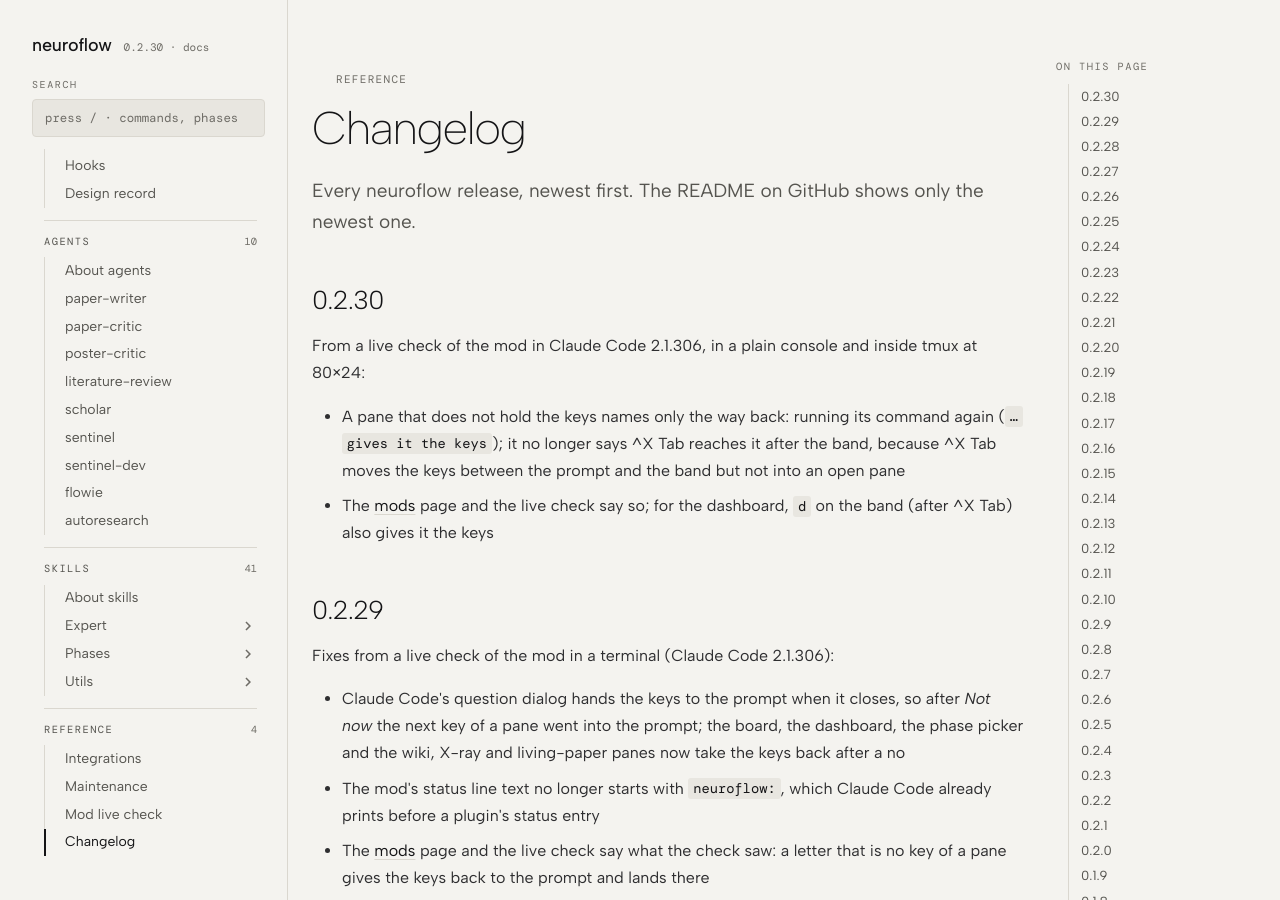
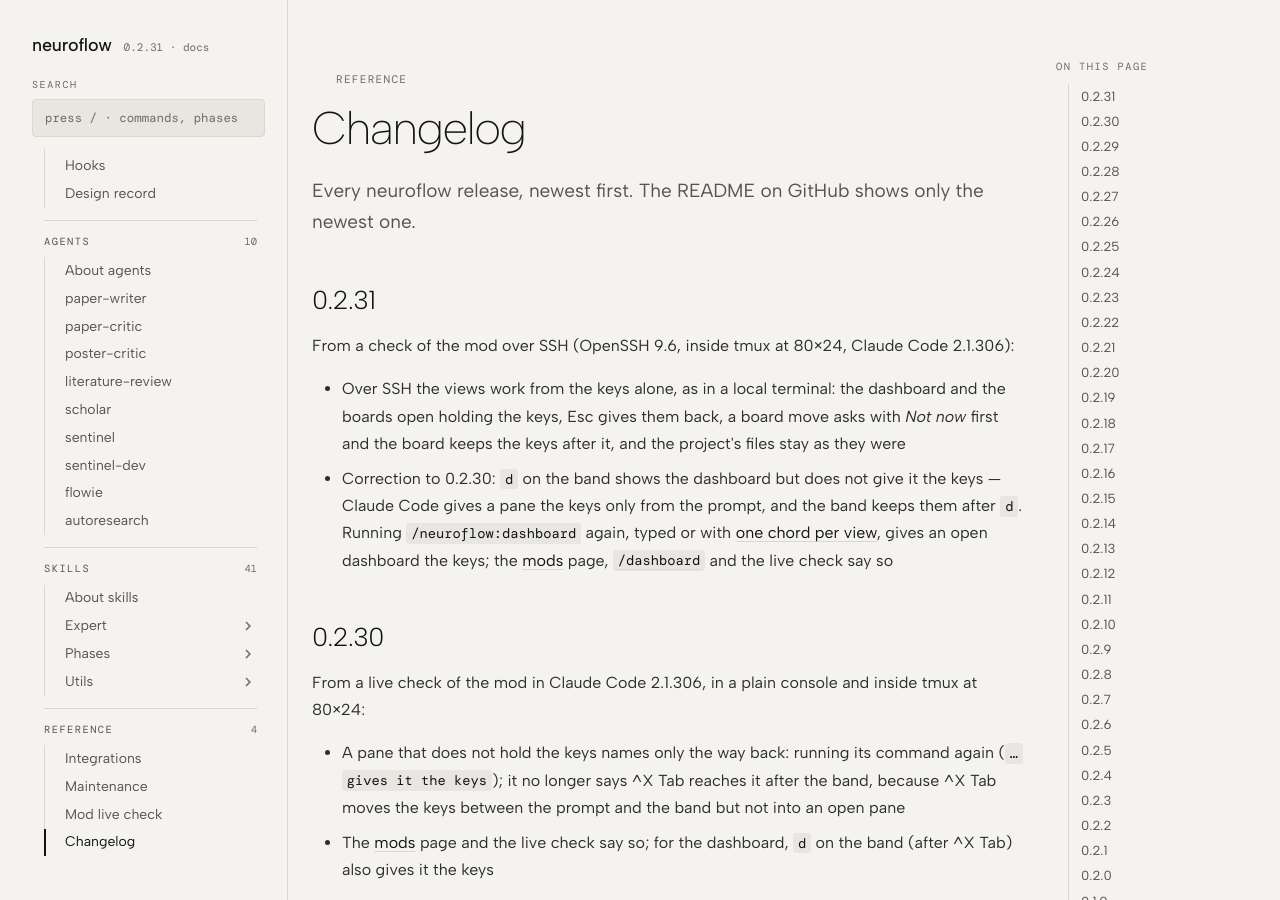
Before and after one commit to stanislavjiricek/neuroflow, an MkDocs documentation site: the page built from docs/changelog.md, in a window 1280 px wide and 900 px high. Built offline with MkDocs 1.6.1 and Material for MkDocs 9.7.7, drawn with Linux system fonts in a browser that asks for light colours; some web fonts are replaced; comment, search, counter and statistics services are not loaded.

Commit message:
chore(release): 0.2.31 — checked over SSH; the band's d keeps the keys
Co-Authored-By: Claude Opus 5.5 <noreply@anthropic.com>

```diff
--- a/docs/changelog.md
+++ b/docs/changelog.md
@@ -5,6 +5,13 @@ title: Changelog
 # Changelog
 
 Every neuroflow release, newest first. The README on GitHub shows only the newest one.
+
+## 0.2.31
+
+From a check of the mod over SSH (OpenSSH 9.6, inside tmux at 80×24, Claude Code 2.1.306):
+
+- Over SSH the views work from the keys alone, as in a local terminal: the dashboard and the boards open holding the keys, Esc gives them back, a board move asks with *Not now* first and the board keeps the keys after it, and the project's files stay as they were
+- Correction to 0.2.30: `d` on the band shows the dashboard but does not give it the keys — Claude Code gives a pane the keys only from the prompt, and the band keeps them after `d`. Running `/neuroflow:dashboard` again, typed or with [one chord per view](concepts/mods.md#one-chord-per-view), gives an open dashboard the keys; the [mods](concepts/mods.md) page, [`/dashboard`](commands/dashboard.md) and the live check say so
 
 ## 0.2.30
 
--- a/mkdocs.yml
+++ b/mkdocs.yml
@@ -74,7 +74,7 @@ markdown_extensions:
   - pymdownx.smartsymbols
 
 extra:
-  version: "0.2.30"
+  version: "0.2.31"
   social:
     - icon: fontawesome/brands/github
       link: https://github.com/stanislavjiricek/neuroflow
```
Also changed, not shown: .neuroflow/project_config.md (+1 -1 lines), README.md (+3 -3 lines), 2 other files.
